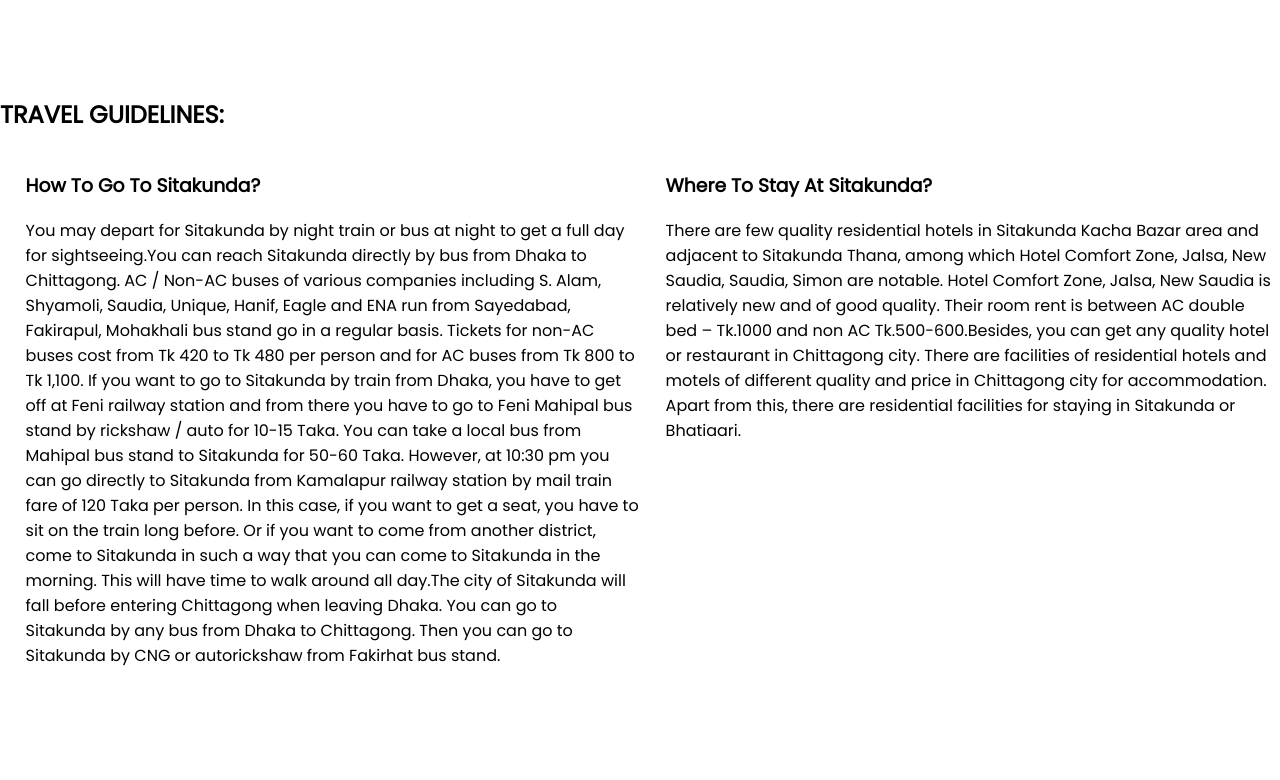
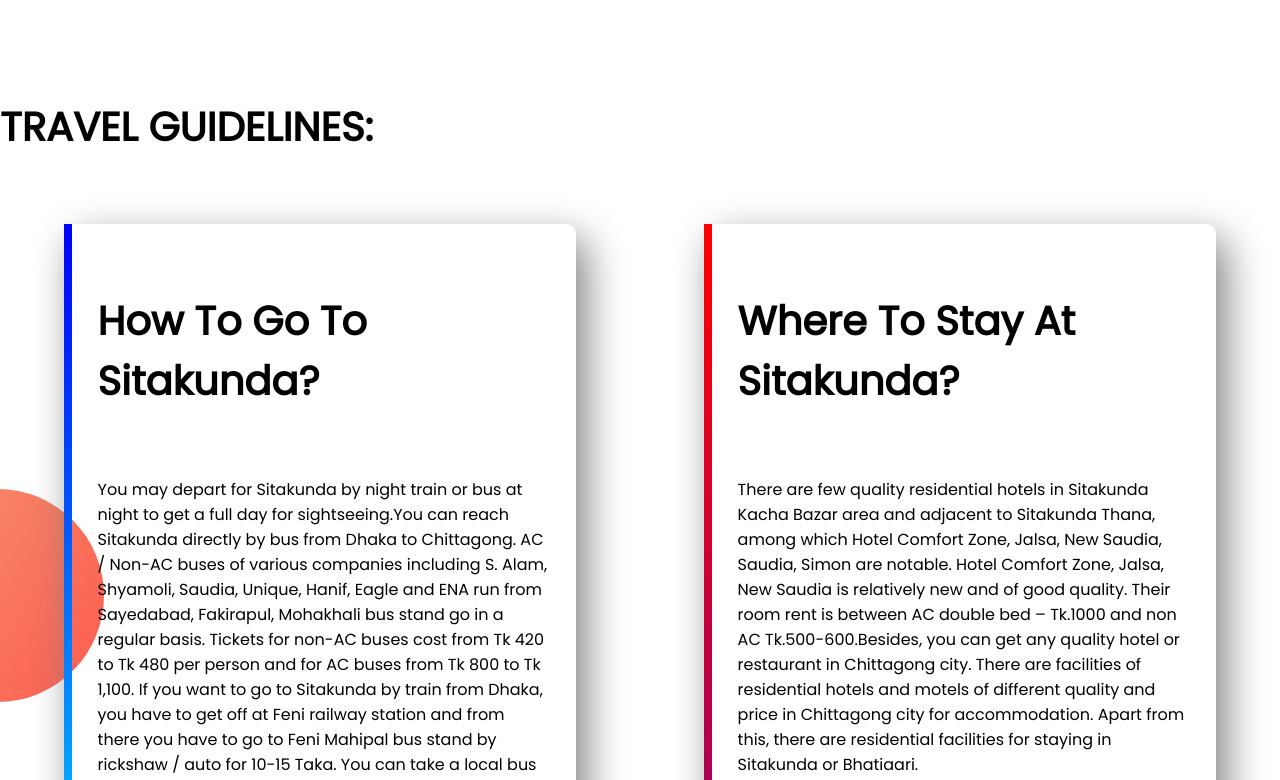
Before and after one commit to aksaN000/Developer-Portfolio, a plain HTML site: page index.html in a window 1280 px wide. Shown: the part 3994-4774 px from the top of the page. Drawn offline with Linux system fonts and the light colour scheme.

Commit message:
lastest  of the page

```diff
--- a/index.html
+++ b/index.html
@@ -154,11 +154,11 @@
             <img src="images/7th.png" alt="">
         </div>
     </section>
-    <section>
-        <h2>TRAVEL GUIDELINES:</h2>
+    <section class="GUIDELINES">
+        <h5>TRAVEL GUIDELINES:</h5>
         <div class="flexible-container">
-            <div class="half-width">
-                <h3>How To Go To Sitakunda?</h3>
+            <div id="for-color-left" class="for-shadow">
+                <h5>How To Go To Sitakunda?</h5>
                 <p>
                     You may depart for Sitakunda by night train or bus at night to get a full day for sightseeing.You
                     can
@@ -180,8 +180,8 @@
                     Chittagong. Then you can go to Sitakunda by CNG or autorickshaw from Fakirhat bus stand.
                 </p>
             </div>
-            <div class="half-width">
-                <h3>Where To Stay At Sitakunda?</h3>
+            <div id="for-color-right" class="for-shadow">
+                <h5>Where To Stay At Sitakunda?</h5>
                 <p>
                     There are few quality residential hotels in Sitakunda Kacha Bazar area and adjacent to Sitakunda
                     Thana,
@@ -197,6 +197,9 @@
             </div>
         </div>
     </section>
+    <footer>
+        <p>© Aizaz Alif 2022, a travel-blog initiative.</p>
+    </footer>
 </body>
 
 </html>
--- a/style.css
+++ b/style.css
@@ -61,3 +61,36 @@ h1{
     background-position-y:center;
     background-position:2%;
 }
+.for-shadow{
+    width: fit-content;
+    margin-left: 5%;
+    margin-right: 5%;
+    padding-left: 2%;
+    padding-right: 2%;
+    border-radius: 10px;
+    box-shadow: 10px 15px 40px grey;
+    border-left:solid blueviolet 10px;
+}
+h5{
+    font-size: 40px;
+}
+.GUIDELINES{
+    background-image: url(images/exp-bg.png);
+    background-repeat: no-repeat;
+    background-position:left;
+}
+#for-color-left{
+    border-left: 8px solid;
+    border-image:linear-gradient(blue,cyan);
+    border-image-slice: 1;
+
+
+}
+#for-color-right{
+    border-left: 8px solid;
+    border-image:linear-gradient(red,purple);
+    border-image-slice: 1;
+}
+footer{
+    text-align: center;
+}
```
